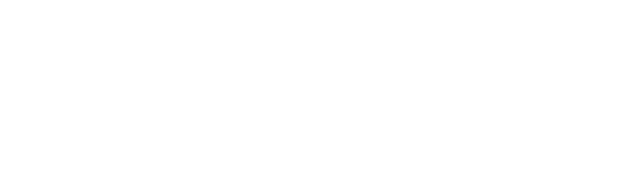
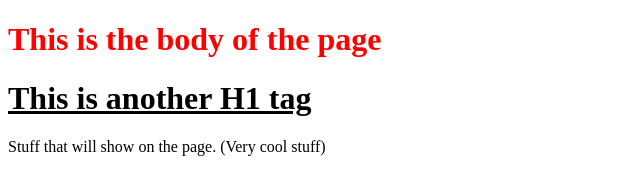
Before and after one commit to Hoffee-Toffee/WEB503-Lab-One-22, a website: page src/index.html in a window 1280 px wide. Shown: the whole page, without its empty margins (0-640 px from the left). Drawn offline with Linux system fonts and the light colour scheme.

Commit message:
HTML Content + CSS

```diff
--- a/src/index.css
+++ b/src/index.css
@@ -0,0 +1,7 @@
+.first-tag {
+    color: red
+}
+
+#another-tag {
+    text-decoration: underline;
+}
--- a/src/index.html
+++ b/src/index.html
@@ -6,9 +6,14 @@
         <title>WEB503-LAB-ONE-22</title>
         <meta name="description" content="">
         <meta name="viewport" content="width=device-width, initial-scale=1">
-        <link rel="stylesheet" href="">
+        <link rel="stylesheet" href="index.css">
         <script src="index.js"></script>
     </head>
     <body>
+        <h1 class="first-tag">This is the body of the page</h1>
+        <h1 id="another-tag">This is another H1 tag</h1>
+        <p>Stuff that will show on the page.
+            (Very cool stuff)</p>
+        </p>
     </body>
 </html>
```
